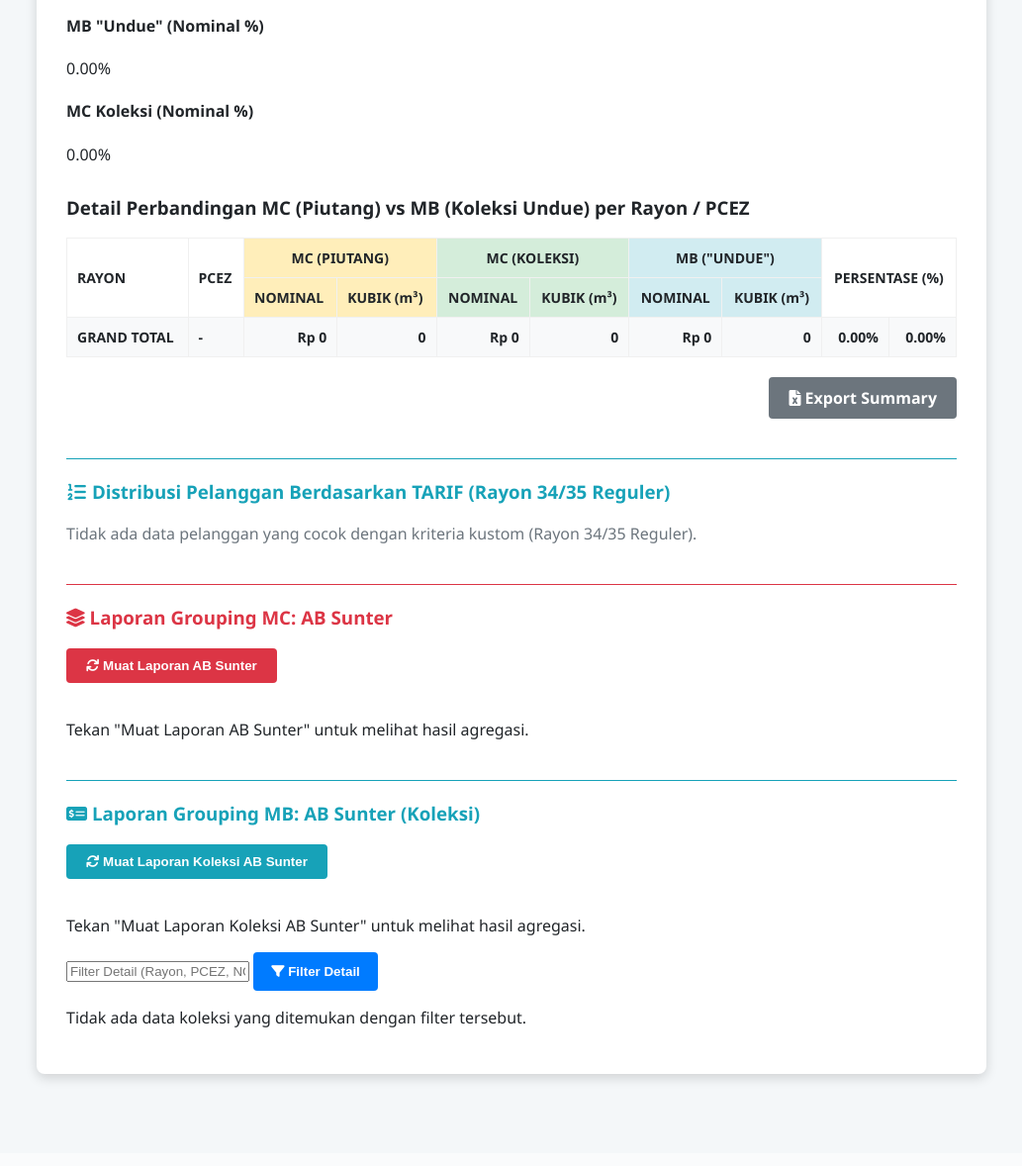
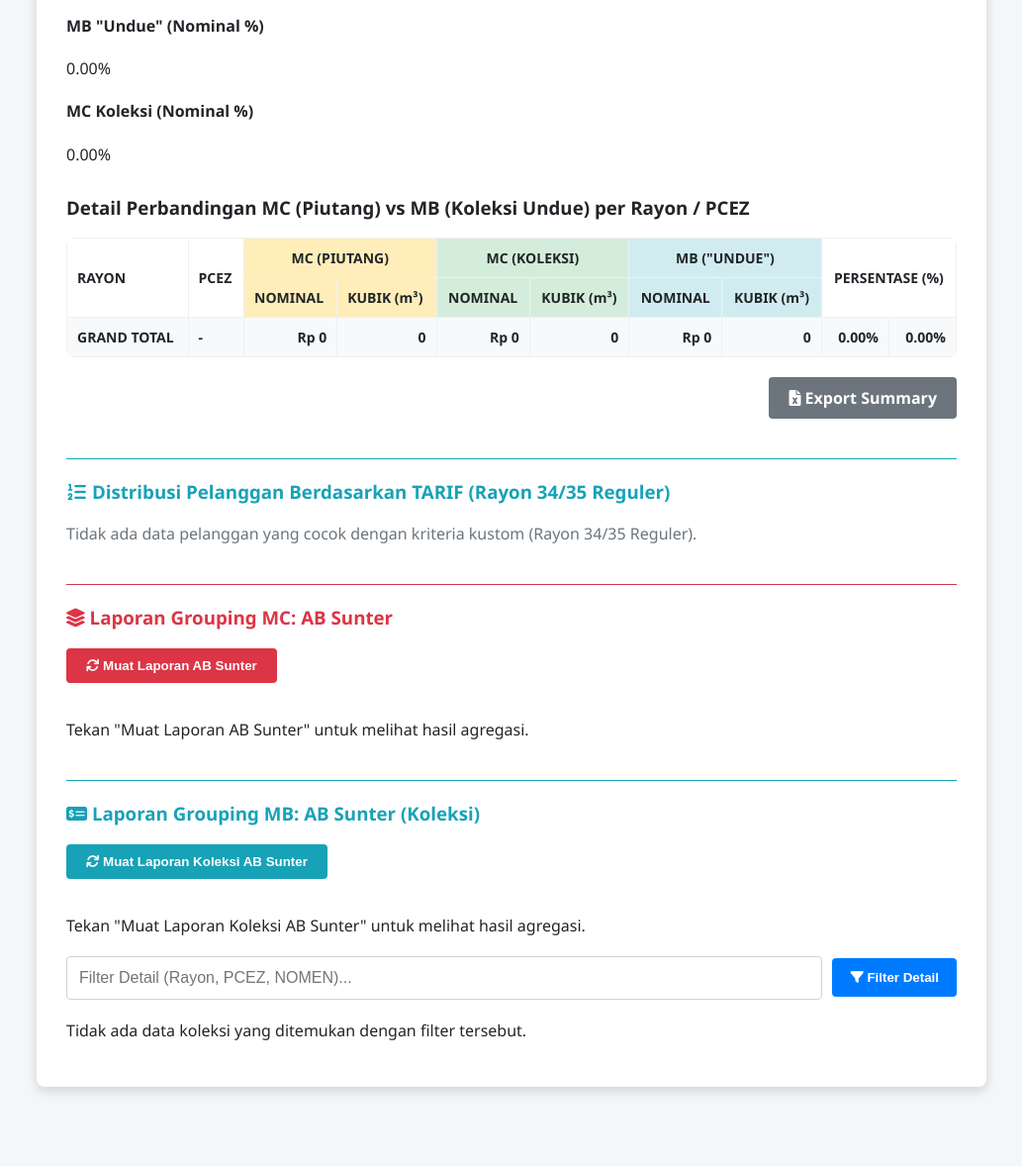
Before and after one commit to krackxor/PAM, a Flask app: page /daily_collection in a window 1280 px wide. Shown: the part 985-2163 px from the top of the page at 99% size, without its empty margins (123-1156 px from the left). Before the commit the page ends 2079 px from the top, so only its background shows below. Run offline with Flask 3, Linux system fonts and the light colour scheme; the visitor is signed in with stand-in values (Sample User, id 1); data that the repository does not hold is empty.

Commit message:
Update collection_unified.html

```diff
--- a/templates/collection_unified.html
+++ b/templates/collection_unified.html
@@ -26,100 +26,111 @@
     width: 100%;
     margin-top: 15px;
     margin-bottom: 20px;
+    border-radius: var(--border-radius);
+    overflow-y: hidden;
 }
 
 /* General Report Table Styling: Enforce consistency, scroll, and alignment */
-.report-table {
+.report-table, .collection-table {
     width: 100%;
     border-collapse: collapse;
     font-size: 14px;
     min-width: 700px; /* Ensure horizontal scroll on main tables */
 }
-.report-table th, .report-table td {
+.report-table th, .report-table td, .collection-table th, .collection-table td {
     border: 1px solid #f0f0f0;
     padding: 10px;
     text-align: right;
     white-space: nowrap;
 }
-.report-table th {
+.report-table th, .collection-table th {
     font-weight: 600;
     text-align: center;
 }
 .report-table td:first-child, .report-table th:first-child,
-.report-table td:nth-child(2), .report-table th:nth-child(2) {
-    text-align: left; /* Keep Rayon/PCEZ left-aligned */
+.report-table td:nth-child(2), .report-table th:nth-child(2),
+.collection-table td:first-child, .collection-table th:first-child {
+    text-align: left; /* Keep Rayon/PCEZ/Nomen left-aligned */
 }
-.report-table tr.grand-total-row {
+.report-table tr.grand-total-row, .collection-table tr.total-row {
     font-weight: bold;
     background-color: #f8f9fa; /* Light grey background for totals */
 }
-
-/* MB Detail Table Class (Used for the lower table listing) */
-.collection-table {
-    width: 100%;
-    border-collapse: collapse;
-    font-size: 14px;
-    min-width: 700px;
-}
-.collection-table th, .collection-table td {
-    border: 1px solid #f0f0f0;
-    padding: 10px;
-    text-align: left;
-    white-space: nowrap;
-}
 .collection-table th {
     background-color: #e9ecef;
-    font-weight: 600;
 }
 .collection-table tr.total-row {
-    font-weight: bold;
     background-color: #e0f7fa; /* Light cyan for MB totals */
 }
 
-/* Mobile Layout (Card View for Tables) */
+
+/* Filter/Search Input Group Layout */
+.filter-input-group {
+    display: flex;
+    gap: 10px;
+    margin-top: 20px;
+    margin-bottom: 20px;
+    align-items: center;
+}
+#filterInput {
+    flex-grow: 1;
+    padding: 12px;
+    border: 1px solid #ced4da;
+    border-radius: 4px;
+    font-size: 16px;
+    box-sizing: border-box;
+}
+
+/* -------------------------------------------------------------------------- */
+/* FIX TOTAL DESIGN: Mobile Layout (Card View for Tables) */
+/* -------------------------------------------------------------------------- */
 @media screen and (max-width: 600px) {
+    /* Hide desktop table structure and enable vertical stacking */
     .report-table-wrapper, .result-table-wrapper {
-        overflow-x: visible; /* Disable scroll for card view */
+        overflow-x: visible; /* Disable horizontal scroll in card view */
+        border: none;
     }
     .report-table, .collection-table {
         min-width: 100%;
         width: 100%;
-        box-shadow: none;
-        border: none;
     }
     .report-table thead, .collection-table thead {
-        display: none; /* Hide headers */
+        display: none; /* Hide original headers */
     }
+    /* Set rows to stack and act as cards */
     .report-table tr, .collection-table tr {
         display: block;
-        margin-bottom: 10px;
+        margin-bottom: 15px;
         border: 1px solid #ddd;
         border-radius: var(--border-radius);
+        box-shadow: var(--shadow-light); /* Give it a card look */
     }
+    .report-table tr.grand-total-row, .collection-table tr.total-row {
+        background-color: #f0f8ff; /* Unique background for totals */
+    }
+    /* Set cells to display side-by-side within the card */
     .report-table td, .collection-table td {
         display: flex;
         justify-content: space-between;
-        padding: 8px 12px;
+        padding: 10px 15px;
         border: none;
         border-bottom: 1px solid #eee;
         text-align: right;
         white-space: normal; /* Allow text wrapping */
     }
+    /* Style the generated label (key) on the left */
     .report-table td:before, .collection-table td:before {
         content: attr(data-label);
         font-weight: 600;
         text-align: left;
         width: 50%;
-        color: var(--text-color);
+        color: #6c757d; /* Muted color for label */
         padding-right: 10px;
     }
-    .report-table tr.grand-total-row, .collection-table tr.total-row {
-        margin-top: 5px;
+    .report-table td:last-child, .collection-table td:last-child {
+        border-bottom: none; /* Remove separator on last item in the card */
     }
 }
-/* -------------------------------------------------------------------------- */
-/* Perbaikan Selesai: Layout Card View untuk mobile diterapkan.
-/* -------------------------------------------------------------------------- */
 {% endblock %}
 
 {% block content %}
```
